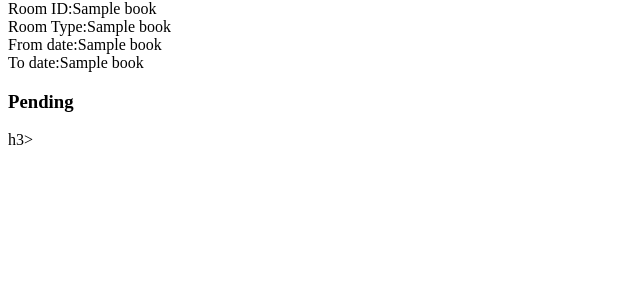
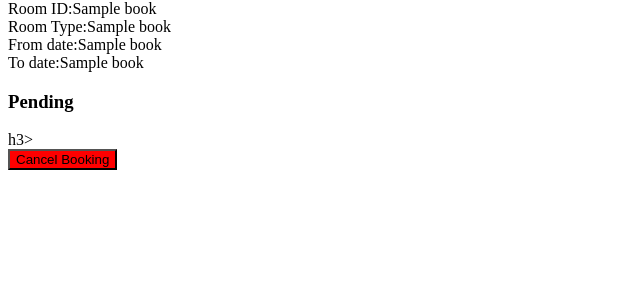
Before and after one commit to somnathjena2011/DBMSLabTest2, a Flask app: template app/app/templates/books.html in a window 1280 px wide. Shown: the part 26-326 px from the top of the page, without its empty margins (0-640 px from the left). Run offline with Flask 2, Linux system fonts and the light colour scheme; the template is opened without the code that fills it: most values are stand-ins (such as "Sample title", 1, 10 or a date in 2020); parts of the project's set-up code (start-up, migrations or seed data) failed here and were passed over.

Commit message:
dbms_submission

```diff
--- a/app/app/templates/books.html
+++ b/app/app/templates/books.html
@@ -20,6 +20,11 @@
         {% else %}
         <div>
             <h3>Pending</h3>h3>
+            <div>
+                <form method="POST" action="{{ url_for('cancel',booking_id=book[0]) }}">
+                    <input type="submit" value="Cancel Booking" style="background-color: red;">
+                </form>
+            </div>
         </div>
         {% endif %}
     </div>
```
